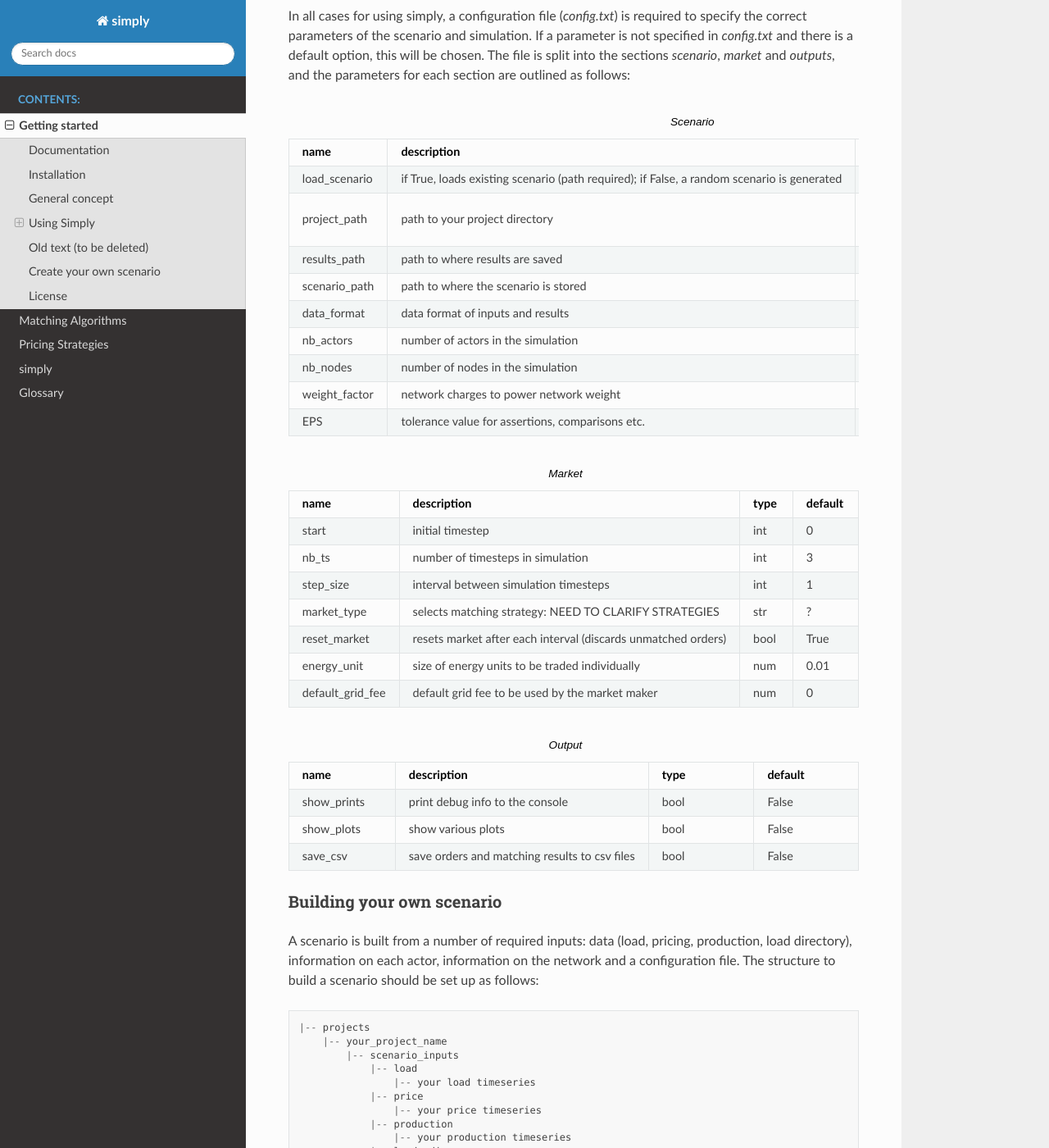
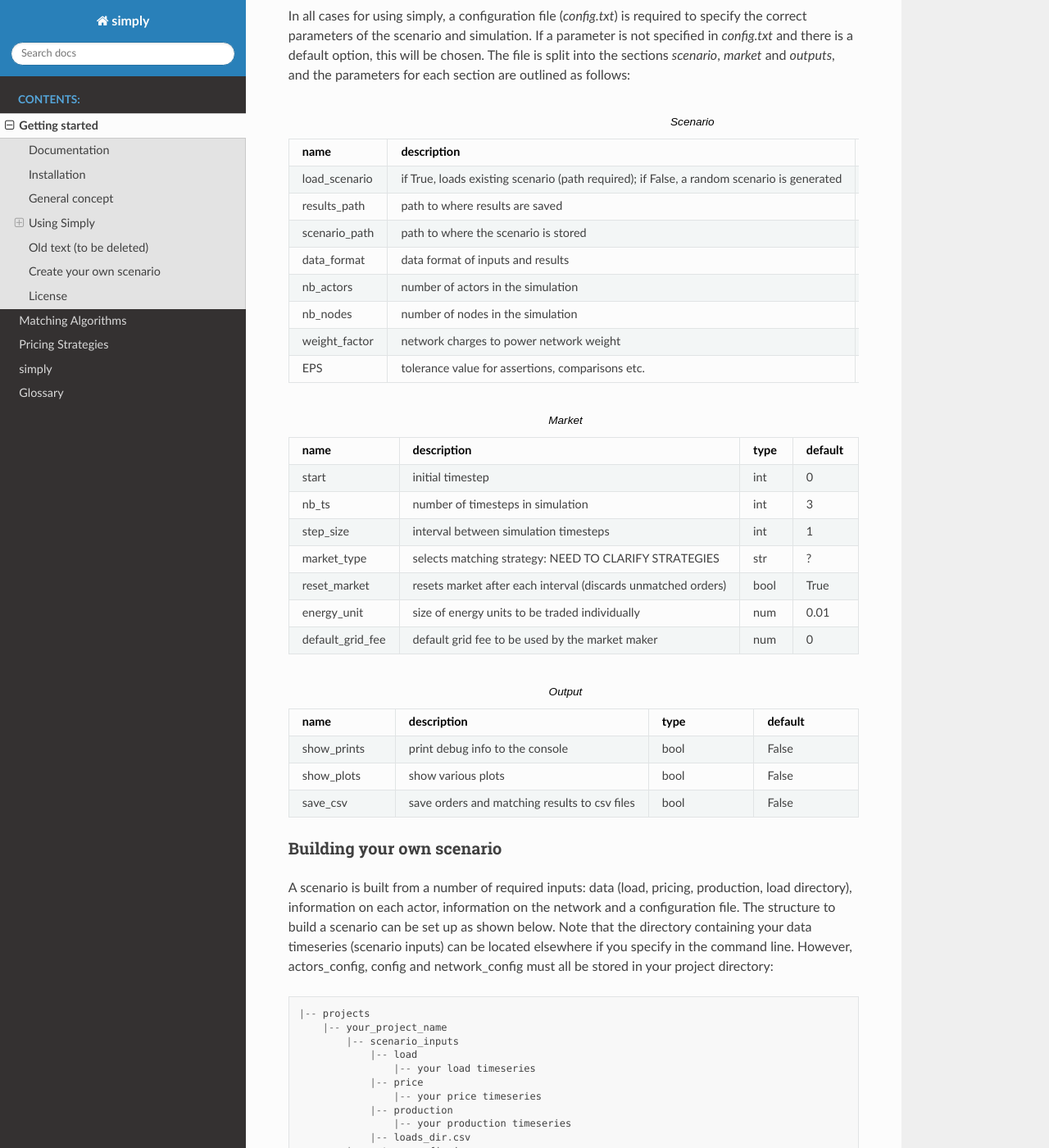
Before and after one commit to BESTenergytrade/simply, a Sphinx documentation site: the page built from doc/source/getting_started.rst, in a window 1280 px wide and 1400 px high, scrolled down 1587 px. Shown: the whole window at 82% size. Built offline with Sphinx 7.4.7 and the Read the Docs theme 2.0.0, drawn with Linux system fonts in a browser that asks for light colours; formulas are drawn with MathJax 3; some of the changed text lies outside the part shown.

Commit message:
Additional changes to RTD

```diff
--- a/doc/files_to_be_displayed/scenario_params.csv
+++ b/doc/files_to_be_displayed/scenario_params.csv
@@ -1,6 +1,5 @@
 name,description,type,default
 load_scenario,"if True, loads existing scenario (path required); if False, a random scenario is generated",bool,True
-project_path,path to your project directory,str,-
 results_path,path to where results are saved,str,your_project_name/market_results
 scenario_path,path to where the scenario is stored,str,your_project_name/scenario
 data_format,data format of inputs and results,str,csv
--- a/doc/source/getting_started.rst
+++ b/doc/source/getting_started.rst
@@ -94,12 +94,12 @@
 
 Building your own scenario
 --------------------------
-..
-   ToDo: check names of structure tree at the end and adapt if needed
 
 A scenario is built from a number of required inputs: data (load, pricing, production, load directory), information on each
-actor, information on the network and a configuration file. The structure to build a scenario should be set up
-as follows:
+actor, information on the network and a configuration file. The structure to build a scenario can be set up
+as shown below. Note that the directory containing your data timeseries (scenario inputs) can be located elsewhere if you
+specify in the command line. However, actors_config, config and network_config must all be stored in your project
+directory:
 
 ::
 
@@ -232,10 +232,9 @@
 
 Generating a random scenario
 ----------------------------
-There is also the option of generating a random scenario to be used in `main.py`. In this case, the parameters
-`market_type`, `reset_market`, 'energy_unit' and 'default_grid_fee' should be specified in `config.txt`, otherwise
-the default parameters are used. The only input required before running the main simply function is the `config.txt`
-file:
+There is also the option of generating a random scenario to be used in `main.py`. In this case, the parameters `nb_actors`,
+`nb_nodes` and `weight_factor` should be specified in `config.txt`, otherwise the default parameters are used. The only
+input required before running the main simply function is the `config.txt` file:
 
 ::
 
```
Also changed, not shown: doc/files_to_be_displayed/market_params.csv (line endings or trailing spaces), doc/files_to_be_displayed/output_params.csv (line endings or trailing spaces).
